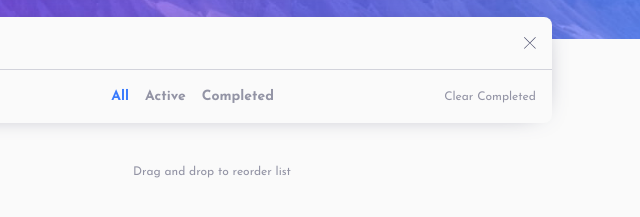
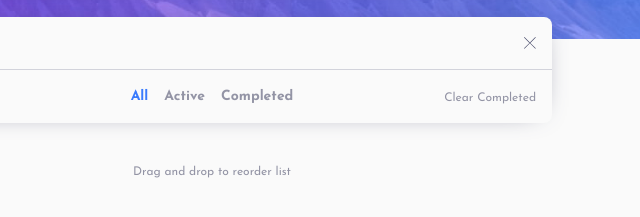
Before and after one commit to hadreemustaffa/to-do-app, a website built with Vite: page index.html in a window 1280 px wide. Both pictures are taken after typing "Sample" into the empty fields and a click on the button "add". Shown: the part 261-478 px from the top of the page, 428-1068 px from the left. Built offline with nearby package versions, Linux system fonts and the light colour scheme.

Commit message:
style: change div to grid layout
when using flex, no active tasks will cause layout shift in the control
div

```diff
--- a/style.css
+++ b/style.css
@@ -290,10 +290,16 @@ footer.container {
 }
 
 .control {
-  display: flex;
-  flex-direction: row;
-  justify-content: space-between;
+  display: grid;
+  grid-template-columns: repeat(2, 1fr);
+  grid-template-rows: auto;
   padding: 1rem;
+}
+.control__task-count {
+  place-self: start;
+}
+.control__task-clear {
+  place-self: end;
 }
 
 .filter {
@@ -319,6 +325,15 @@ footer {
   }
   header {
     margin-top: 4.5rem;
+  }
+}
+
+@media (min-width: 47.5rem) {
+  .control {
+    grid-template-columns: repeat(3, 1fr);
+  }
+  .filter {
+    grid-column: 2 / span 1;
   }
 }
 
```
Also changed, not shown: dist/index.html, 4 other files.
